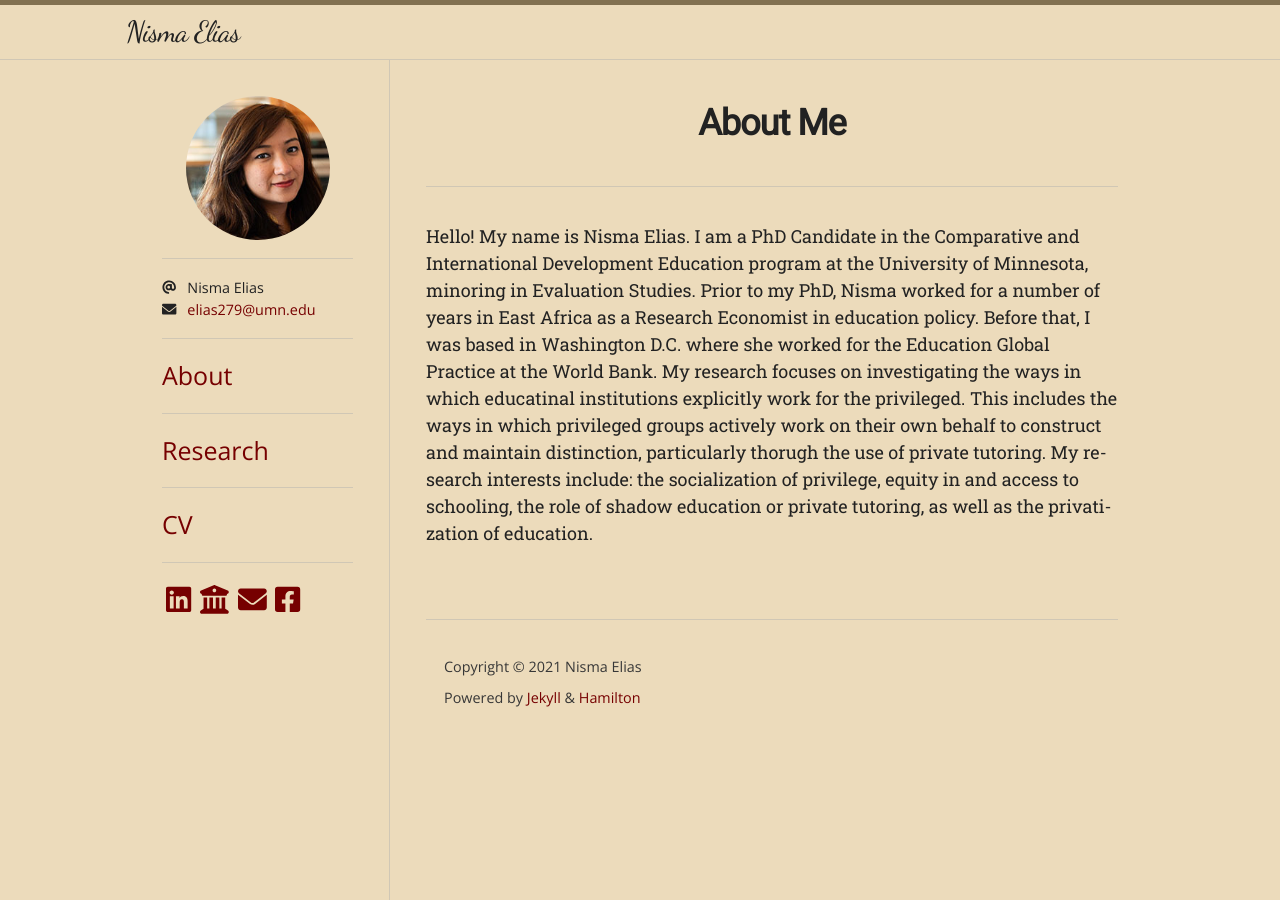
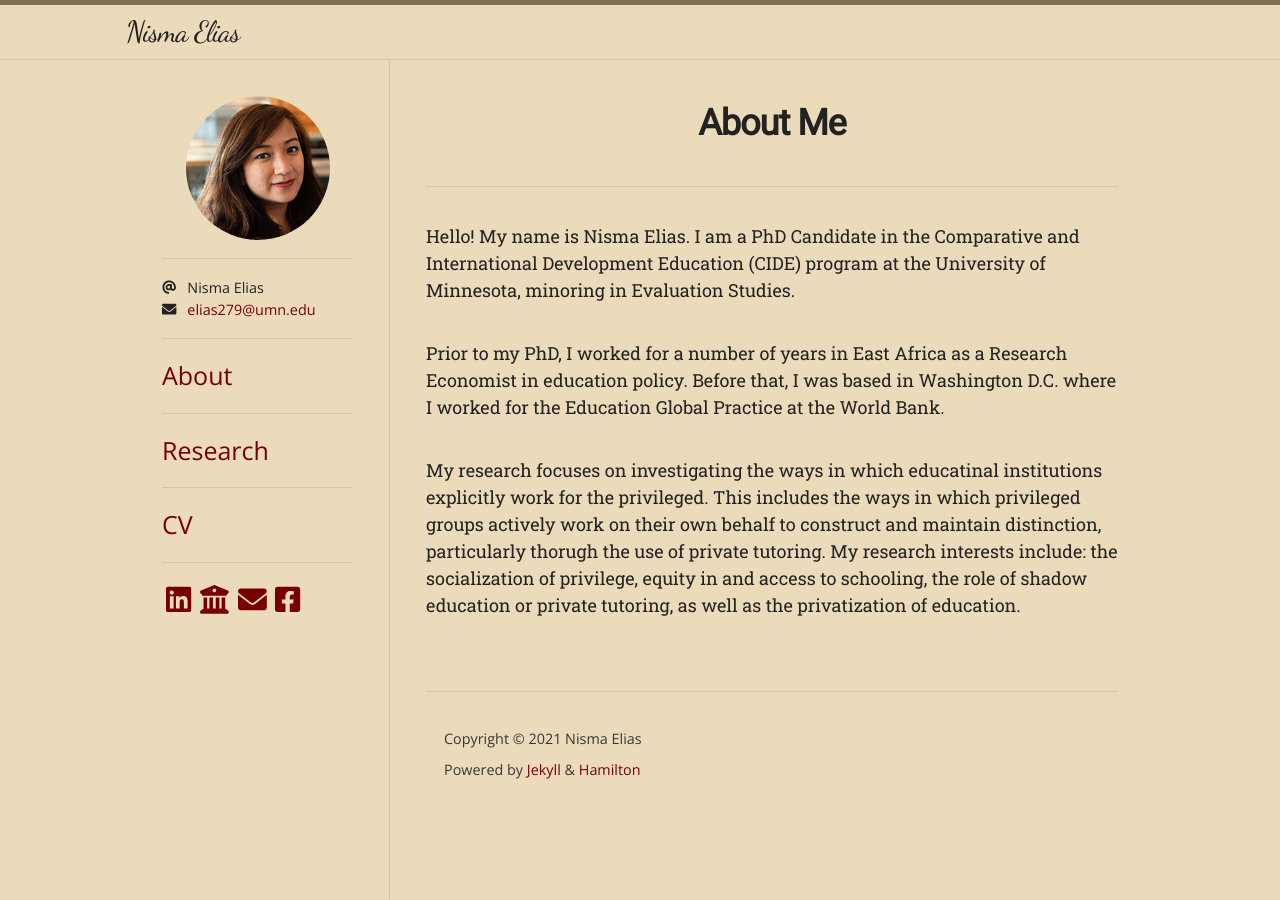
Before and after one commit to nismaelias/nismaelias.github.io, a Jekyll site: the page built from index.html, in a window 1280 px wide. Built offline with Jekyll 4.4.1, drawn with Linux system fonts in a browser that asks for light colours; some web fonts are replaced; the list of posts is cut into pages by our own code.

Commit message:
Update from Forestry.io Nisma Elias updated index.html

```diff
--- a/index.html
+++ b/index.html
@@ -4,9 +4,9 @@ title: About Me
 
 ---
 <p>
-    Hello! My name is Nisma Elias. I am a PhD Candidate in the Comparative and International Development Education program at the University of Minnesota, minoring in Evaluation Studies.
-
-Prior to my PhD, Nisma worked for a number of years in East Africa as a Research Economist in education policy. Before that, I was based in Washington D.C. where she worked for the Education Global Practice at the World Bank.
-
+    Hello! My name is Nisma Elias. I am a PhD Candidate in the Comparative and International Development Education (CIDE) program at the University of Minnesota, minoring in Evaluation Studies.
+<p>
+Prior to my PhD, I worked for a number of years in East Africa as a Research Economist in education policy. Before that, I was based in Washington D.C. where I worked for the Education Global Practice at the World Bank.
+<p>
 My research focuses on investigating the ways in which educatinal institutions explicitly work for the privileged. This includes the ways in which privileged groups actively work on their own behalf to construct and maintain distinction, particularly thorugh the use of private tutoring. My research interests include: the socialization of privilege, equity in and access to schooling, the role of shadow education or private tutoring, as well as the privatization of education.
 </p>
```
